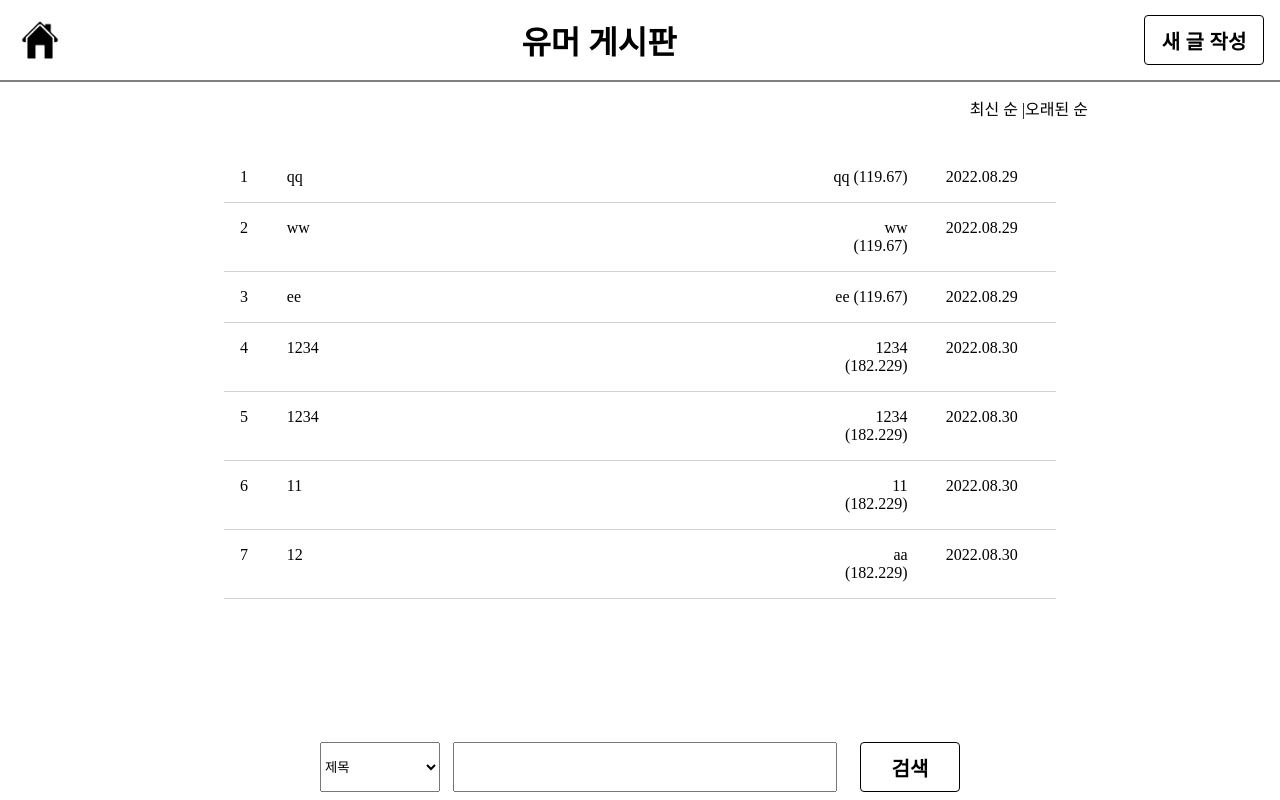
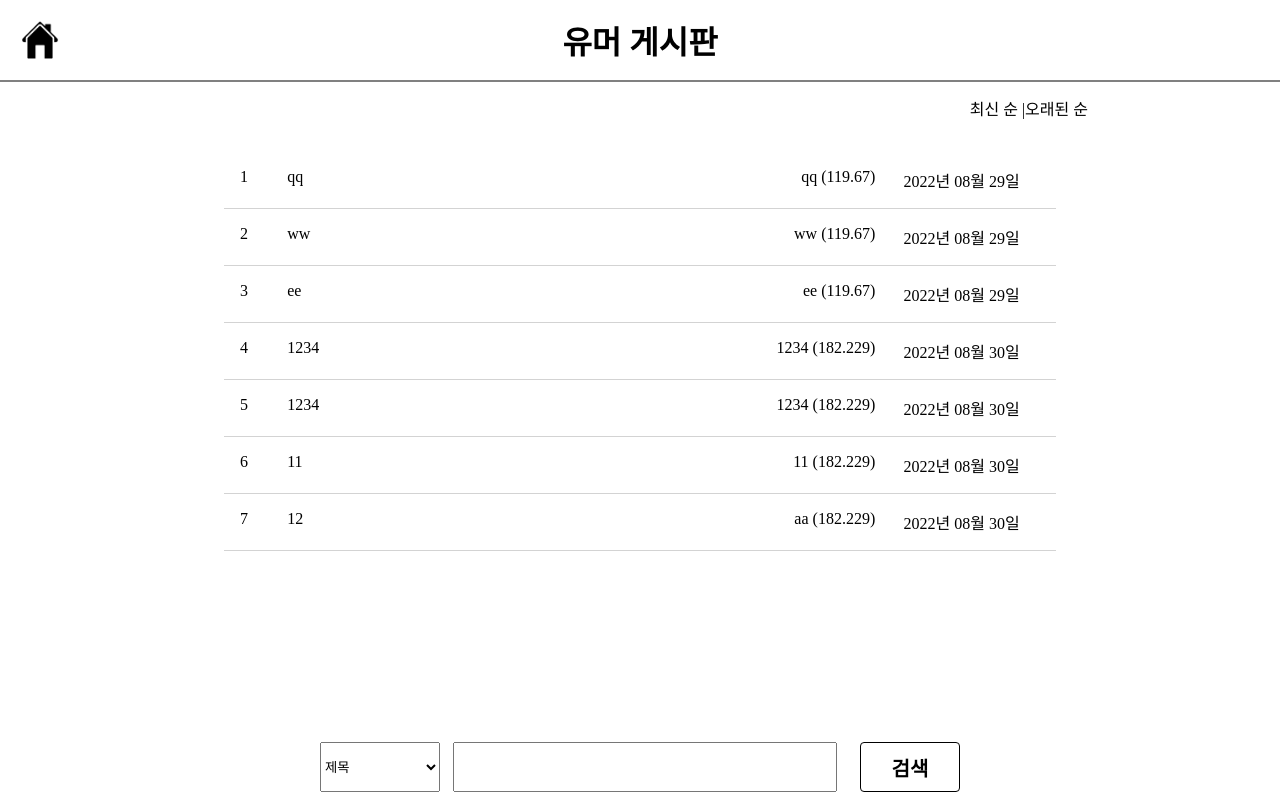
Before and after one commit to kwakhyun/anonymous-forum, a React (Create React App) app: page /comments in a window 1280 px wide. Built offline with nearby package versions, Linux system fonts and the light colour scheme; data requests are answered from the project's data file.

Commit message:
modify : Header button and search result

```diff
--- a/src/components/Header/Header.jsx
+++ b/src/components/Header/Header.jsx
@@ -1,6 +1,6 @@
 import React from "react";
 import styled from "styled-components";
-import { Link, useNavigate } from "react-router-dom";
+import { useNavigate } from "react-router-dom";
 import MainButton from "../mainButton/MainButton";
 // import { img_home } from "../../../public/home_icon.png";
 // import img_home from "";
@@ -9,13 +9,13 @@ import img_home from "./home_icon.png";
 const Header = () => {
   const navigate = useNavigate();
 
+  const pathname = window.location.pathname;
+
   const goToPost = () => {
     navigate("/post");
   };
 
-  // TODO: 새로고침하는 방식 말고 부모만 렌더링되게
   const goToHome = () => {
-    // navigate("/");
     window.location.replace("/");
   };
 
@@ -24,7 +24,12 @@ const Header = () => {
       <HeaderContainer>
         <HomeImg src={img_home} onClick={goToHome} />
         <Title>유머 게시판</Title>
-        <MainButton width="6em" onClick={goToPost} children="새 글 작성" />
+        <MainButton
+          width="6em"
+          onClick={goToPost}
+          children="새 글 작성"
+          display={pathname === "/" ? "block" : "none"}
+        />
       </HeaderContainer>
       <Empty></Empty>
     </div>
@@ -48,7 +53,12 @@ const Empty = styled.div`
   height: 80px;
 `;
 
-const Title = styled.h1``;
+const Title = styled.h1`
+  /* width: 100%; */
+  position: fixed;
+  left: 50%;
+  transform: translate(-50%, 0);
+`;
 
 const HomeImg = styled.img`
   height: 3em;
--- a/src/components/Posts/Posts.jsx
+++ b/src/components/Posts/Posts.jsx
@@ -1,13 +1,22 @@
-import React, { useState } from "react";
+import React from "react";
 import { useNavigate } from "react-router-dom";
 import styled from "styled-components";
 
 const Posts = ({ post, postNum }) => {
-  const { id, nickname, ip, password, date, title, content, commtents } = post;
+  const { id, nickname, ip, date, title } = post;
   const navigate = useNavigate();
   const goToDeatil = () => {
     navigate(`/detail/${id}`);
   };
+
+  const dateText = ["년", "월", "일"];
+  let dateFormat = date.split(" ", 1)[0].split(".");
+  let dateFormated = "";
+
+  dateText.forEach(
+    (_, idx) => (dateFormated += `${dateFormat[idx]}${dateText[idx]} `)
+  );
+
   return (
     <PostContainer onClick={goToDeatil}>
       <PostId>{postNum}</PostId>
@@ -15,14 +24,13 @@ const Posts = ({ post, postNum }) => {
       <PostNickname>
         {nickname} ({ip})
       </PostNickname>
-      <PostDate>{date.split(" ", 1)}</PostDate>
+      <PostDate>{dateFormated}</PostDate>
     </PostContainer>
   );
 };
 
 const PostContainer = styled.div`
   display: flex;
-  /* background-color: beige; */
   box-sizing: border-box;
   padding: 1em;
   border-bottom: 1px solid lightgrey;
@@ -37,15 +45,15 @@ const PostId = styled.div`
   margin-right: 0.5em;
 `;
 const PostTitle = styled.div`
-  flex: 1 1 70%;
+  flex: 1 1 60%;
 `;
 const PostNickname = styled.div`
-  flex: 1 1 10%;
+  flex: 1 1 15%;
   text-align: right;
-  margin-right: 1em;
+  margin-right: 0.5em;
 `;
 const PostDate = styled.div`
-  flex: 1 1 15%;
+  flex: 1 1 20%;
   text-align: center;
 `;
 
--- a/src/components/Search/Search.jsx
+++ b/src/components/Search/Search.jsx
@@ -18,7 +18,7 @@ const Search = ({ searchPost }) => {
   };
 
   const info = () => {
-    if (inputRef.current.value === "") {
+    if (inputRef.current.value.trim() === "") {
       setInfoText(true);
       setTimeout(() => {
         setInfoText(false);
@@ -29,7 +29,8 @@ const Search = ({ searchPost }) => {
   };
 
   const onSearch = () => {
-    // info();
+    info();
+    console.log("search , onSearch >> ", search);
     searchPost(search);
   };
 
@@ -38,6 +39,7 @@ const Search = ({ searchPost }) => {
     function logKey(event) {
       if (event.code === "Enter") {
         info();
+        console.log("search , onEnter >> ", search);
         searchPost(search);
       }
     }
@@ -63,20 +65,19 @@ const Search = ({ searchPost }) => {
   );
 };
 
-const Span = styled.div`
-  /* width: 50%; */
-  color: red;
-  display: ${(props) => props.text};
-  position: absolute;
-  bottom: 3em;
-`;
-
 const SearchContainer = styled.div`
   display: flex;
   width: 50%;
   margin-top: 2em;
   margin-bottom: 0.5em;
   bottom: 0;
+`;
+
+const Span = styled.div`
+  color: red;
+  display: ${(props) => props.text};
+  position: absolute;
+  bottom: 4em;
 `;
 
 const SearchSelect = styled.select`
--- a/src/components/mainButton/MainButton.jsx
+++ b/src/components/mainButton/MainButton.jsx
@@ -22,6 +22,7 @@ const Button = styled.button`
   font-size: ${(props) => props.fontSize || "20px"};
   font-weight: bold;
   color: ${(props) => props.color || "black"};
+  display: ${(props) => props.display};
   cursor: pointer;
   &:hover {
     background-color: #000;
--- a/src/pages/MainPage.jsx
+++ b/src/pages/MainPage.jsx
@@ -4,14 +4,13 @@ import { Posts } from "../components/Posts";
 import { Search } from "../components/Search";
 import { useSelector, useDispatch } from "react-redux";
 import { getPost } from "../redux/modules/postSlice";
-// import { useGetData } from "../hook";
 import styled from "styled-components";
 
 const MainPage = () => {
   const postList = useSelector((store) => store.post.posts);
   const [searched, setSearched] = useState();
   const dispatch = useDispatch();
-  // let refresh = 0;
+  let emptyList = "";
 
   useEffect(() => {
     dispatch(getPost());
@@ -19,7 +18,6 @@ const MainPage = () => {
 
   useEffect(() => {
     setSearched(postList);
-    // refresh = 0;
   }, [postList]);
 
   const searchPost = (search) => {
@@ -63,6 +61,11 @@ const MainPage = () => {
     );
   };
 
+  console.log("searched >", searched);
+  if (Array.isArray(searched) && searched.length === 0) {
+    emptyList = "검색 결과가 없습니다.";
+  }
+
   return (
     <MainPageLayout>
       <MainPageContainer>
@@ -77,6 +80,7 @@ const MainPage = () => {
               searched.map((post, idx) => {
                 return <Posts post={post} key={post.id} postNum={idx + 1} />;
               })}
+            {emptyList}
           </PostList>
         </PostsContainer>
         <SearchBox>
```
